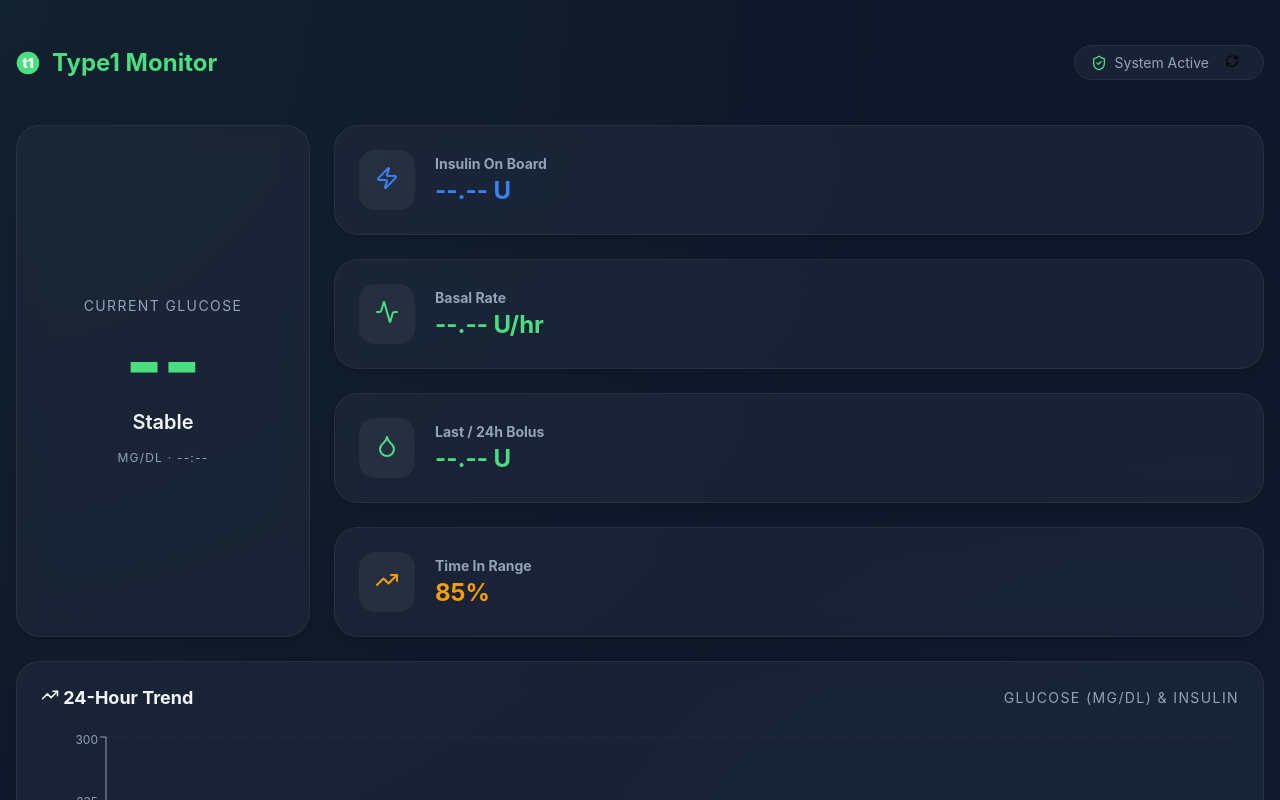
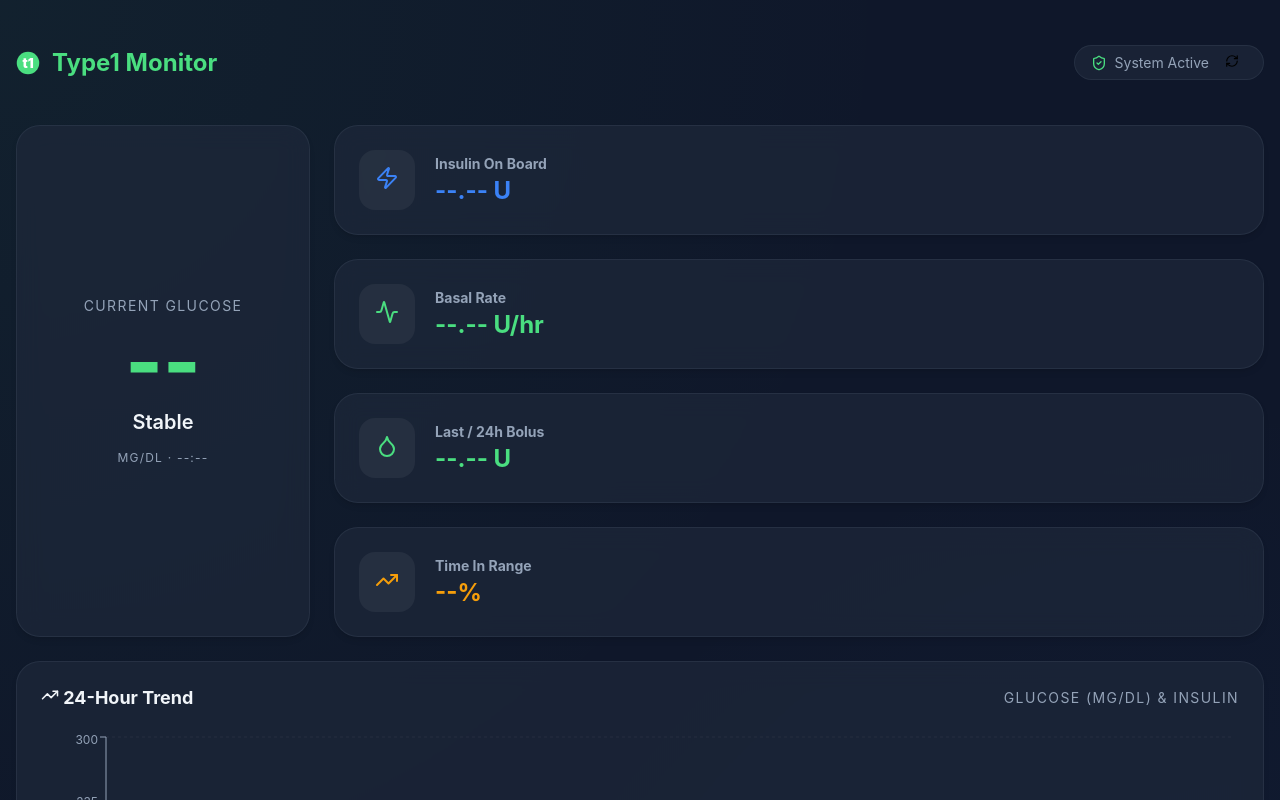
Before and after one commit to mjc666/type1-monitor, a React (Vite) app in the folder frontend/: page / in a window 1280 px wide. Shown: the top 800 px of the page. Built offline with nearby package versions, Linux system fonts and the light colour scheme; no server answers.

Commit message:
Calculate Time In Range dynamically from 24h history

```diff
--- a/frontend/src/App.tsx
+++ b/frontend/src/App.tsx
@@ -71,6 +71,12 @@ function App() {
   const formatInsulin = (val: any) => {
     const num = parseFloat(val);
     return isNaN(num) ? '0.00' : num.toFixed(2);
+  };
+
+  const calculateTIR = () => {
+    if (!history?.glucose || history.glucose.length === 0) return null;
+    const inRange = history.glucose.filter((g: any) => g.value >= 70 && g.value <= 180).length;
+    return Math.round((inRange / history.glucose.length) * 100);
   };
 
   return (
@@ -192,7 +198,9 @@ function App() {
             </div>
             <div className="stat-info">
               <h3>Time In Range</h3>
-              <p className="text-accent">85%</p>
+              <p className="text-accent">
+                {history ? `${calculateTIR()}%` : '--%'}
+              </p>
             </div>
           </section>
         </div>
```
